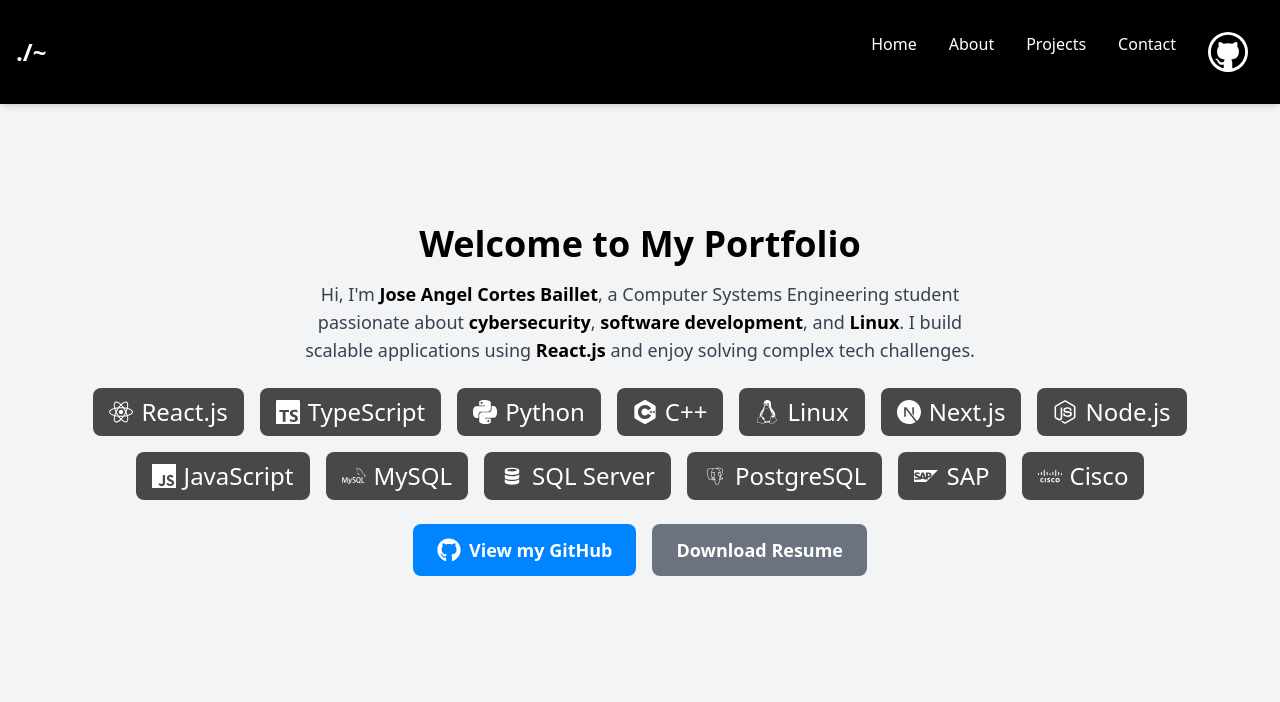
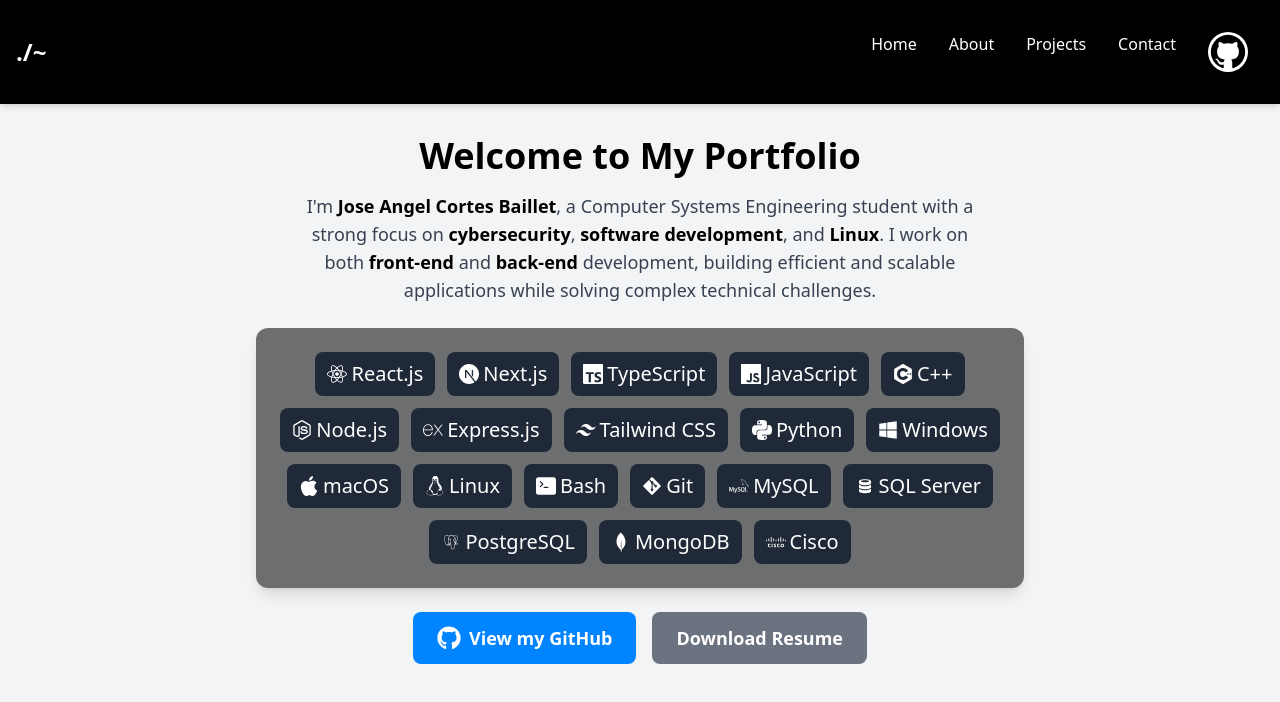
Before and after one commit to Doikson/joseangel-portfolio, a Next.js app: page / in a window 1280 px wide. Shown: the top 702 px of the page. Built offline with nearby package versions, Linux system fonts and the light colour scheme.

Commit message:
Added Tech and Hover Effect

```diff
--- a/app/page.jsx
+++ b/app/page.jsx
@@ -1,6 +1,8 @@
-import { FaReact, FaNodeJs, FaLinux, FaGithub } from "react-icons/fa";
-import { SiTypescript, SiPython, SiCplusplus, SiNextdotjs, SiJavascript, SiMysql, SiSap, SiCisco } from "react-icons/si";
+import { FaReact, FaNodeJs, FaLinux, FaGithub, FaGitAlt, FaWindows } from "react-icons/fa";
+import { SiTypescript, SiPython, SiCplusplus, SiNextdotjs, SiJavascript, SiMysql, SiCisco, SiTailwindcss, SiExpress, SiMongodb } from "react-icons/si";
 import { DiDatabase, DiPostgresql } from "react-icons/di";
+import { BsTerminalFill } from "react-icons/bs";
+import { SiApple } from "react-icons/si";
 
 export default function Home() {
   return (
@@ -8,50 +10,42 @@ export default function Home() {
       <h1 className="text-4xl font-bold text-black mb-4">Welcome to My Portfolio</h1>
 
       <p className="text-lg text-gray-700 text-center max-w-2xl">
-        Hi, I'm <span className="font-semibold text-black">Jose Angel Cortes Baillet</span>, a Computer Systems Engineering student passionate about <span className="font-semibold text-black">cybersecurity</span>, <span className="font-semibold text-black">software development</span>, and <span className="font-semibold text-black">Linux</span>. I build scalable applications using <span className="font-semibold text-black">React.js</span> and enjoy solving complex tech challenges.
+        I'm <span className="font-semibold text-black">Jose Angel Cortes Baillet</span>, a Computer Systems Engineering student with a strong focus on <span className="font-semibold text-black">cybersecurity</span>, <span className="font-semibold text-black">software development</span>, and <span className="font-semibold text-black">Linux</span>. I work on both <span className="font-semibold text-black">front-end</span> and <span className="font-semibold text-black">back-end</span> development, building efficient and scalable applications while solving complex technical challenges.
       </p>
-      <div className="flex flex-wrap justify-center gap-4 mt-6">
-  <span className="flex items-center gap-2 px-4 py-2 bg-black bg-opacity-70 text-white rounded-lg text-2xl">
-    <FaReact /> React.js
-  </span>
-  <span className="flex items-center gap-2 px-4 py-2 bg-black bg-opacity-70 text-white rounded-lg text-2xl">
-    <SiTypescript /> TypeScript
-  </span>
-  <span className="flex items-center gap-2 px-4 py-2 bg-black bg-opacity-70 text-white rounded-lg text-2xl">
-    <SiPython /> Python
-  </span>
-  <span className="flex items-center gap-2 px-4 py-2 bg-black bg-opacity-70 text-white rounded-lg text-2xl">
-    <SiCplusplus /> C++
-  </span>
-  <span className="flex items-center gap-2 px-4 py-2 bg-black bg-opacity-70 text-white rounded-lg text-2xl">
-    <FaLinux /> Linux
-  </span>
-  <span className="flex items-center gap-2 px-4 py-2 bg-black bg-opacity-70 text-white rounded-lg text-2xl">
-    <SiNextdotjs /> Next.js
-  </span>
-  <span className="flex items-center gap-2 px-4 py-2 bg-black bg-opacity-70 text-white rounded-lg text-2xl">
-    <FaNodeJs /> Node.js
-  </span>
-  <span className="flex items-center gap-2 px-4 py-2 bg-black bg-opacity-70 text-white rounded-lg text-2xl">
-    <SiJavascript /> JavaScript
-  </span>
-  <span className="flex items-center gap-2 px-4 py-2 bg-black bg-opacity-70 text-white rounded-lg text-2xl">
-    <SiMysql /> MySQL
-  </span>
-  <span className="flex items-center gap-2 px-4 py-2 bg-black bg-opacity-70 text-white rounded-lg text-2xl">
-    <DiDatabase /> SQL Server
-  </span>
-  <span className="flex items-center gap-2 px-4 py-2 bg-black bg-opacity-70 text-white rounded-lg text-2xl">
-    <DiPostgresql /> PostgreSQL
-  </span>
-  <span className="flex items-center gap-2 px-4 py-2 bg-black bg-opacity-70 text-white rounded-lg text-2xl">
-    <SiSap /> SAP
-  </span>
-  <span className="flex items-center gap-2 px-4 py-2 bg-black bg-opacity-70 text-white rounded-lg text-2xl">
-    <SiCisco /> Cisco
-  </span>
-</div>
 
+      {/* Contenedor del rectángulo con hover aplicado al contenedor completo */}
+      <div className="bg-black bg-opacity-55 text-white rounded-xl shadow-lg p-6 mt-6 w-full max-w-3xl hover:scale-105 transition-transform duration-300">
+        <div className="flex flex-wrap justify-center gap-3">
+          {[
+            { icon: <FaReact />, name: "React.js" },
+            { icon: <SiNextdotjs />, name: "Next.js" },
+            { icon: <SiTypescript />, name: "TypeScript" },
+            { icon: <SiJavascript />, name: "JavaScript" },
+            { icon: <SiCplusplus />, name: "C++" },
+            { icon: <FaNodeJs />, name: "Node.js" },
+            { icon: <SiExpress />, name: "Express.js" },
+            { icon: <SiTailwindcss />, name: "Tailwind CSS" },
+            { icon: <SiPython />, name: "Python" },
+            { icon: <FaWindows />, name: "Windows" },
+            { icon: <SiApple />, name: "macOS" },
+            { icon: <FaLinux />, name: "Linux" },
+            { icon: <BsTerminalFill />, name: "Bash" },
+            { icon: <FaGitAlt />, name: "Git" },
+            { icon: <SiMysql />, name: "MySQL" },
+            { icon: <DiDatabase />, name: "SQL Server" },
+            { icon: <DiPostgresql />, name: "PostgreSQL" },
+            { icon: <SiMongodb />, name: "MongoDB" },
+            { icon: <SiCisco />, name: "Cisco" },
+          ].map((tech, index) => (
+            <span
+              key={index}
+              className="flex items-center gap-1 px-3 py-2 bg-gray-800 rounded-lg text-xl"
+            >
+              {tech.icon} {tech.name}
+            </span>
+          ))}
+        </div>
+      </div>
 
       <div className="flex gap-4 mt-6">
         <a
```
